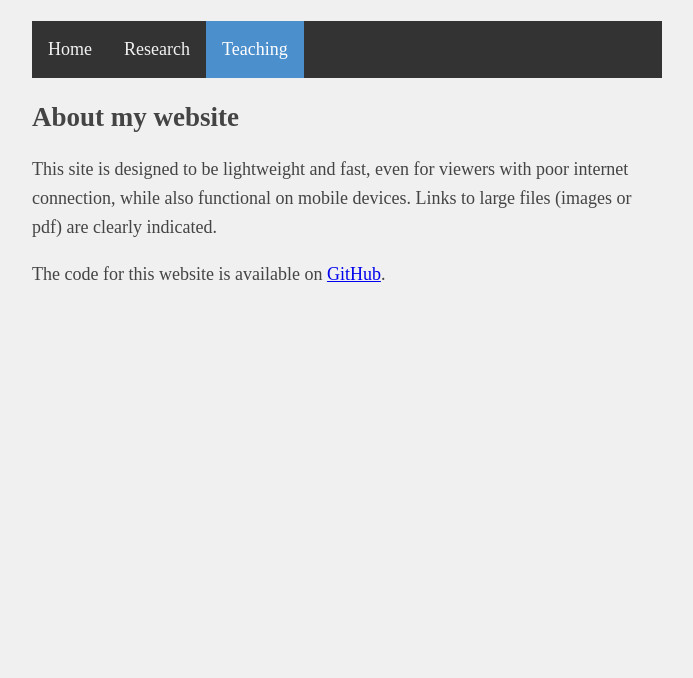
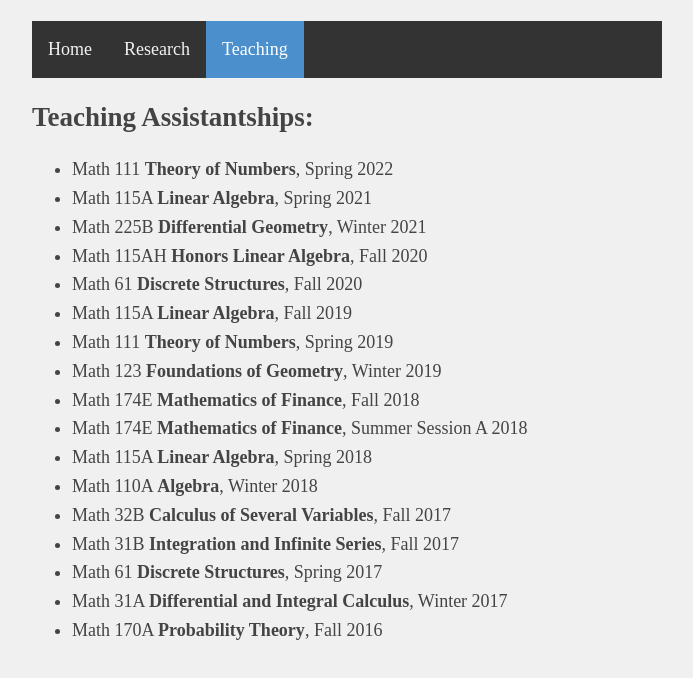
Before and after one commit to BarRoytman/BarRoytman.github.io, a plain HTML site: page teaching.html in a window 1280 px wide. Shown: the part 86-764 px from the top of the page, without its empty margins (293-986 px from the left). Drawn offline with Linux system fonts and the light colour scheme.

Commit message:
Second commit

```diff
--- a/teaching.html
+++ b/teaching.html
@@ -1,8 +1,8 @@
 <!doctype html>
 <html>
 	<head>
-	<meta charset="utf-8">
-	<meta name="viewport" content="width=device-width, initial-scale=1, minimal-ui">
+	<meta charset="utf8">
+	<meta name="viewport" content="width=devicewidth, initialscale=1, minimalui">
 	<title>About Bar Roytman</title>
 	<link rel="stylesheet" href="fast.css">
 	</head>
@@ -15,11 +15,25 @@
 			<a class="active" href="./teaching.html">Teaching</a>
 		</div>
 
-		<h2>About my website</h2>
-			<p>This site is designed to be lightweight and fast, even for viewers with poor internet connection, while also functional on mobile devices.  Links to large files (images or pdf) are clearly indicated.
-			</p>
-			<p>The code for this website is available on <a href="https://github.com/danparshall/andreasite">GitHub</a>.
-			</p>
-
+		<h2>Teaching Assistantships:</h2>
+		<ul>
+			<li>Math 111 <b>Theory of Numbers</b>, Spring 2022</li>
+			<li>Math 115A <b>Linear Algebra</b>, Spring 2021</li>
+			<li>Math 225B <b>Differential Geometry</b>, Winter 2021</li>
+			<li>Math 115AH <b>Honors Linear Algebra</b>, Fall 2020</li>
+			<li>Math 61 <b>Discrete Structures</b>, Fall 2020</li>
+			<li>Math 115A <b>Linear Algebra</b>, Fall 2019</li>
+			<li>Math 111 <b>Theory of Numbers</b>, Spring 2019</li>
+			<li>Math 123 <b>Foundations of Geometry</b>, Winter 2019</li>
+			<li>Math 174E <b>Mathematics of Finance</b>, Fall 2018</li>
+			<li>Math 174E <b>Mathematics of Finance</b>, Summer Session A 2018</li>
+			<li>Math 115A <b>Linear Algebra</b>, Spring 2018</li>
+			<li>Math 110A <b>Algebra</b>, Winter 2018</li>
+			<li>Math 32B <b>Calculus of Several Variables</b>, Fall 2017</li>
+			<li>Math 31B <b>Integration and Infinite Series</b>, Fall 2017</li>
+			<li>Math 61 <b>Discrete Structures</b>, Spring 2017</li>
+			<li>Math 31A <b>Differential and Integral Calculus</b>, Winter 2017</li>
+			<li>Math 170A <b>Probability Theory</b>, Fall 2016 </li>
+		</ul>
 	</body>
 </html>
```
